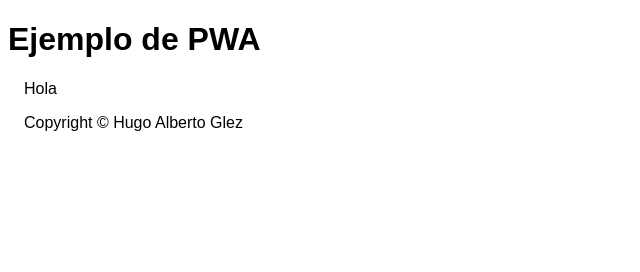
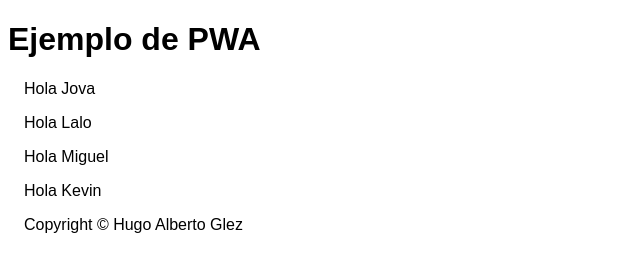
Before and after one commit to HugoGlez99/HugoGlez99.github.io, a plain HTML site: page index.html in a window 1280 px wide. Shown: the whole page, without its empty margins (0-640 px from the left). Drawn offline with Linux system fonts and the light colour scheme.

Commit message:
ingrese nombres

```diff
--- a/index.html
+++ b/index.html
@@ -3,7 +3,7 @@
   <head>
     <meta charset="utf-8">
     <meta name="viewport" content="width=device-width, initial-scale=1">
-    <title> PWA</title>
+    <title> Hugpo-PWA</title>
     <script src="js/registraServiceWorker.js"></script>
 
     <!-- Ícono para la página web. Debe ponerse en la raíz de la página. -->
@@ -28,7 +28,11 @@
     <link rel="stylesheet" href="css/estilos.css">
   <body>
     <h1>Ejemplo de PWA</h1>
-    <p>Hola</p>
+    <p>Hola Jova</p>
+    <p>Hola Lalo</p>
+    <p>Hola Miguel</p>
+    <p>Hola Kevin</p>
+
     <footer>
       <p>
         <mi-footer></mi-footer>
```
